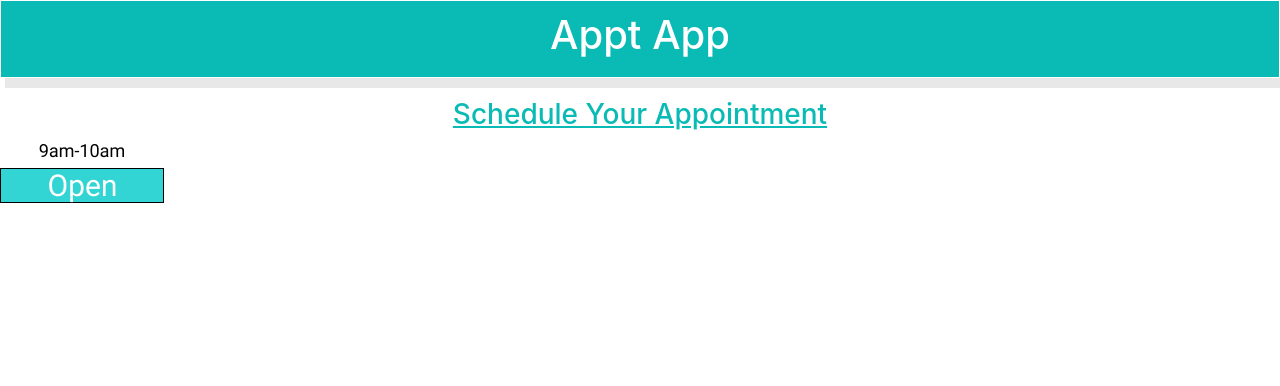
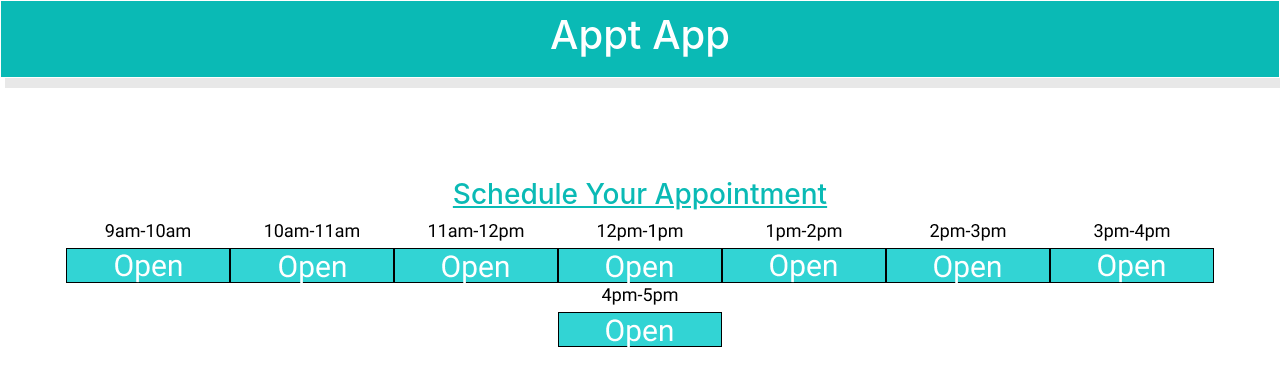
Before and after one commit to dannertech/appt-app, a React (Create React App) app: page / in a window 1280 px wide. Shown: the top 386 px of the page. Built offline with nearby package versions, Linux system fonts and the light colour scheme.

Commit message:
added slot images to page

```diff
--- a/src/App.js
+++ b/src/App.js
@@ -21,9 +21,13 @@ color: white;
 
 const StyledSubheader = styled.div`
 text-align: center;
-padding: 20px 0px 0px 0px;
+padding: 100px 0px 0px 0px;
 color: rgb(10,186,181);
 text-decoration: underline;
+`
+
+const Slots = styled.div`
+text-align: center;
 `
 
 class App extends Component {
@@ -36,9 +40,16 @@ class App extends Component {
       <StyledSubheader>
 <h3>Schedule Your Appointment</h3>
       </StyledSubheader>
-      <div>
+      <Slots>
         <img src={Bar}></img>
-      </div>
+        <img src={BarTwo}></img>
+        <img src={BarThree}></img>
+        <img src={BarFour}></img>
+        <img src={BarFive}></img>
+        <img src={BarSix}></img>
+        <img src={BarSeven}></img>
+        <img src={BarEight}></img>
+      </Slots>
       </div>
     );
   }
```
